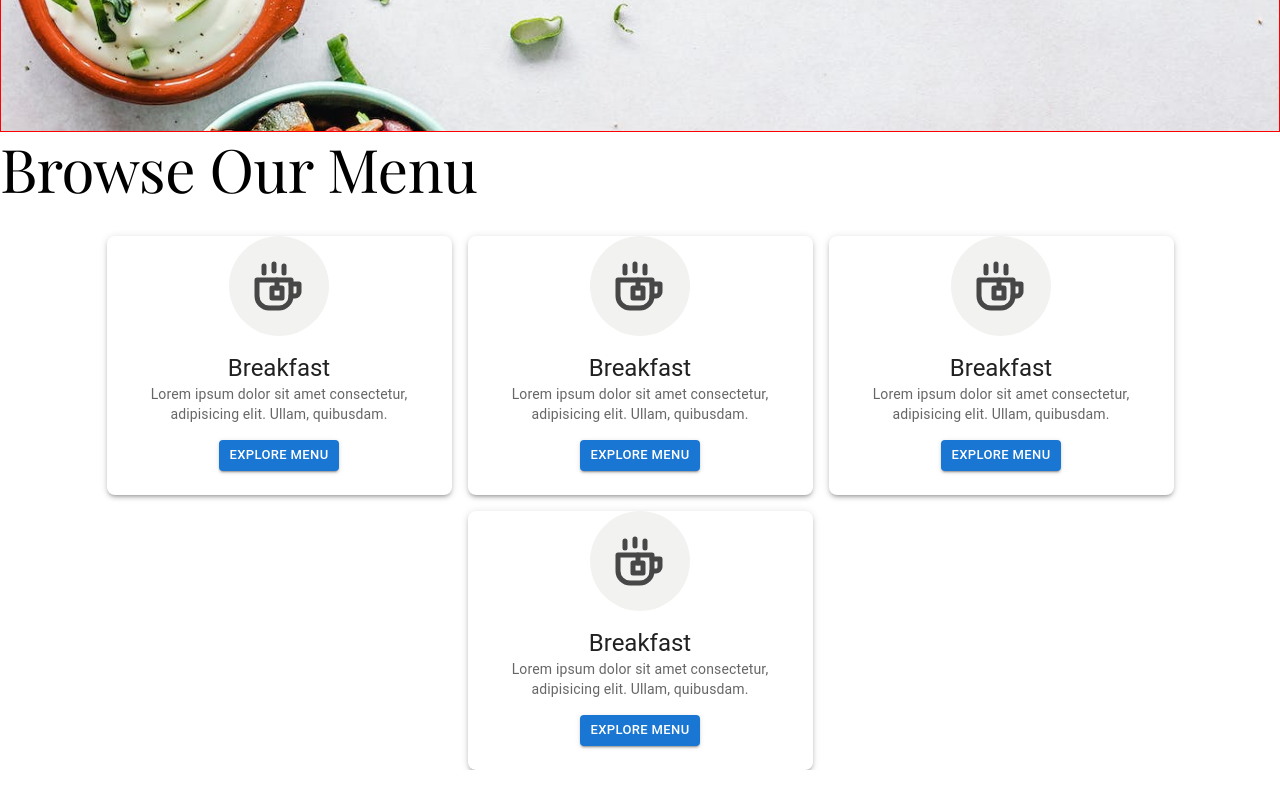
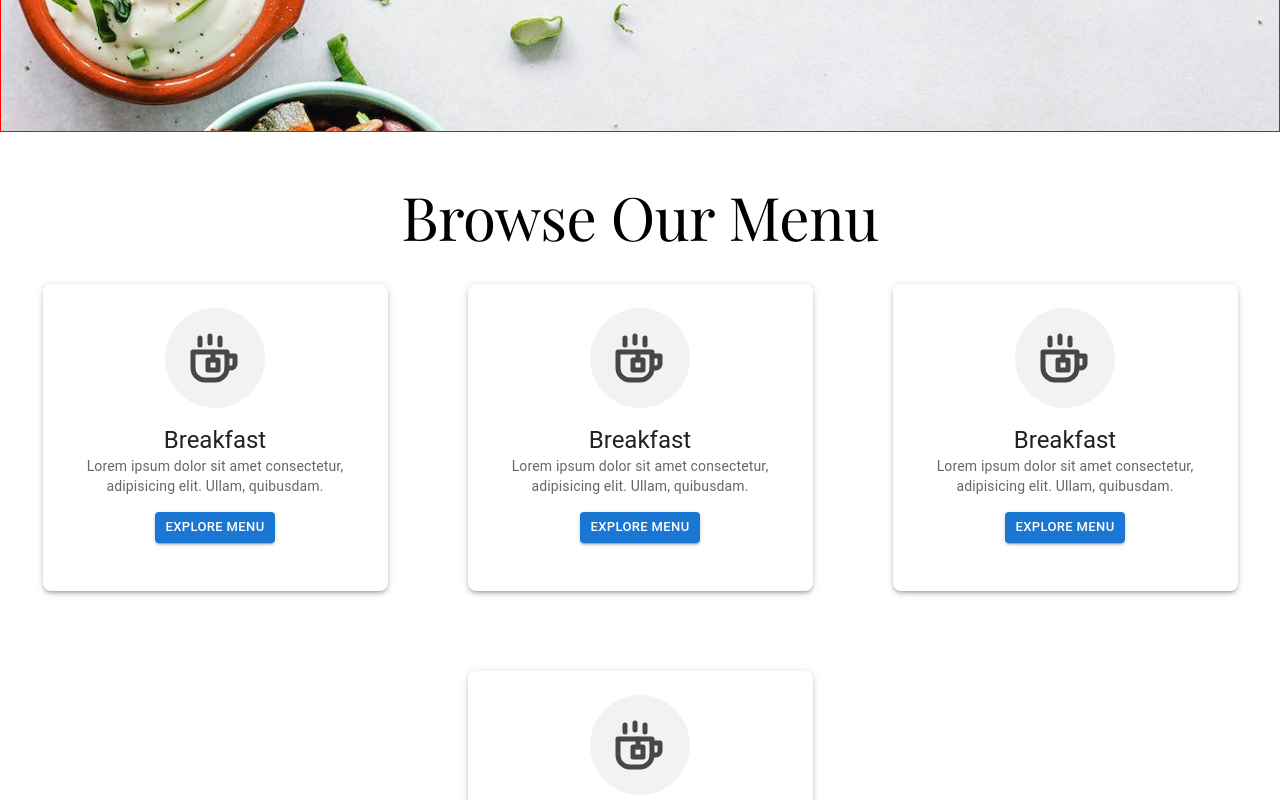
Before and after one commit to Satria-WS/warung-ponorogo, a React (Create React App) app: page / in a window 1280 px wide. Shown: the part 760-1560 px from the top of the page. Before the commit the page ends 1530 px from the top, so only its background shows below. Built offline with nearby package versions, Linux system fonts and the light colour scheme; a web font is replaced by a local one.

Commit message:
add padding

```diff
--- a/src/components/home/Home.jsx
+++ b/src/components/home/Home.jsx
@@ -11,7 +11,7 @@ import {
   Grid2,
 } from "@mui/material";
 import backgroundImage from "../../assets/home/image-1.png";
-import OurMenu from "./OurMenu";
+import CardMenu from "./CardMenu";
 // icon
 import breakfast from "../../assets/home/ourMenu/breakfast.svg";
 import dishes from "../../assets/home/ourMenu/dishes.svg";
@@ -21,7 +21,7 @@ import desserts from "../../assets/home/ourMenu/desserts.svg";
 const Home = () => {
   return (
     <>
-      <Container disableGutters maxWidth={false}>
+      <Container className="" disableGutters maxWidth={false}>
         {/* Hero */}
         <Box
           sx={{
@@ -94,11 +94,14 @@ const Home = () => {
           </Box>
         </Box>
         {/* Our Menu */}
-        <Box>
+        <Box sx={{
+          padding: "3rem 0"
+        }}>
           <Typography
             variant="h2"
             sx={{
               fontFamily: "Playfair Display",
+              textAlign:"center"
             }}
           >
             Browse Our Menu
@@ -109,15 +112,17 @@ const Home = () => {
             spacing={2} // Adds spacing between grid items
             justifyContent="center" // Centers the items horizontally
             sx={{ marginTop: 4 }} // Adds margin at the top of the grid container
+            gap={10}
           >
             {/* Loop through the items to display multiple cards */}
             {Array.from(Array(4)).map((_, index) => (
               <Grid2
                 item
-                xs={12} // Full width on mobile
+                xs={2} // Full width on mobile
                 sm={6} // 50% width on small screens (tablets)
                 md={3} // 25% width on medium and larger screens (desktops)
                 key={index}
+
               >
                 <Card
                   sx={{
@@ -128,6 +133,7 @@ const Home = () => {
                     maxWidth: 345,
                     boxShadow: 3,
                     borderRadius: 2,
+                    padding:'1.5rem'
                   }}
                 >
                   {/* Card Media for Image */}
--- a/src/components/home/OurMenu.jsx
+++ /dev/null
@@ -1,6 +0,0 @@
-const OurMenu = () => {
-  return (
-    <div>OurMenu</div>
-  )
-}
-export default OurMenu
```
